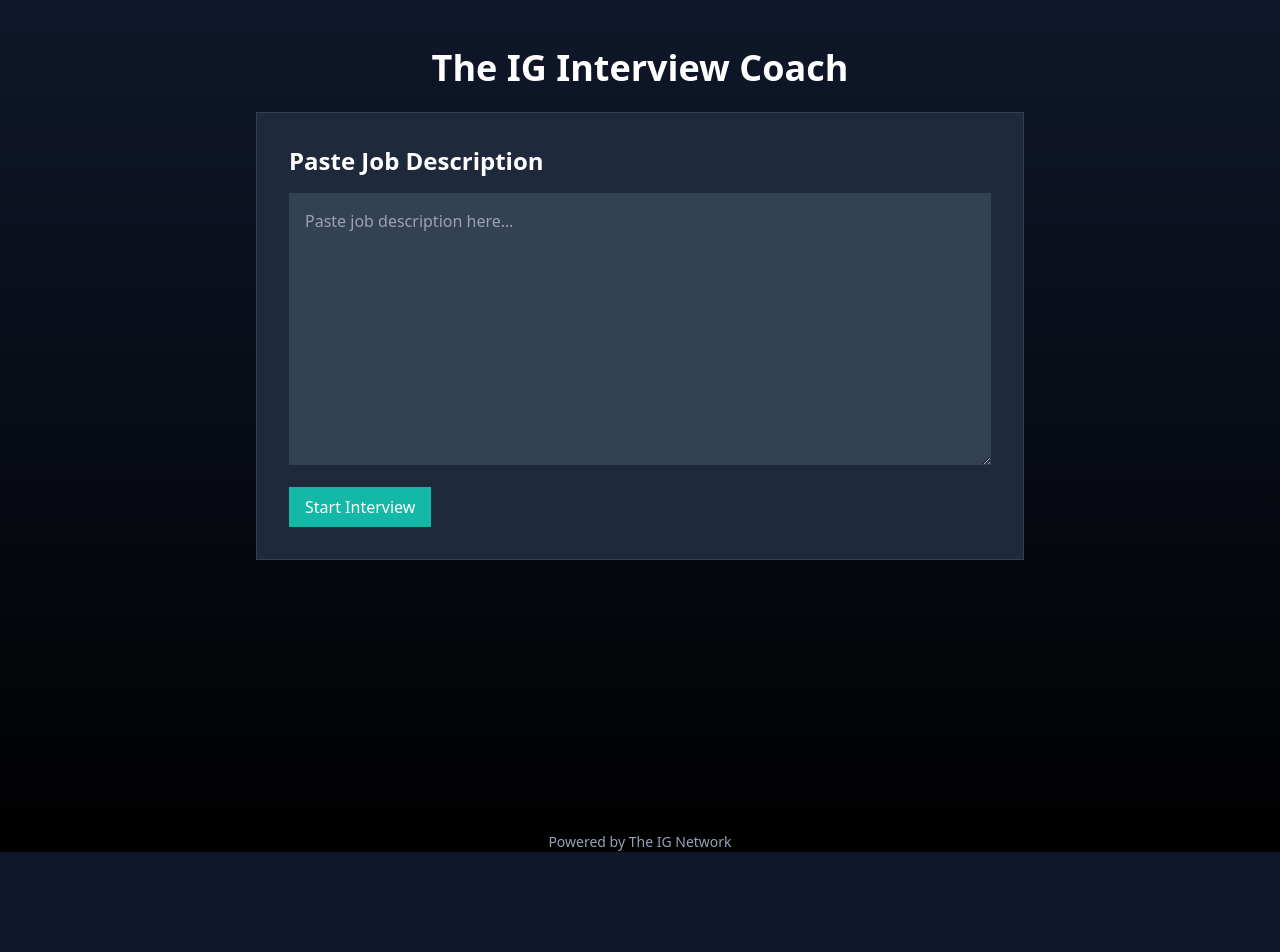
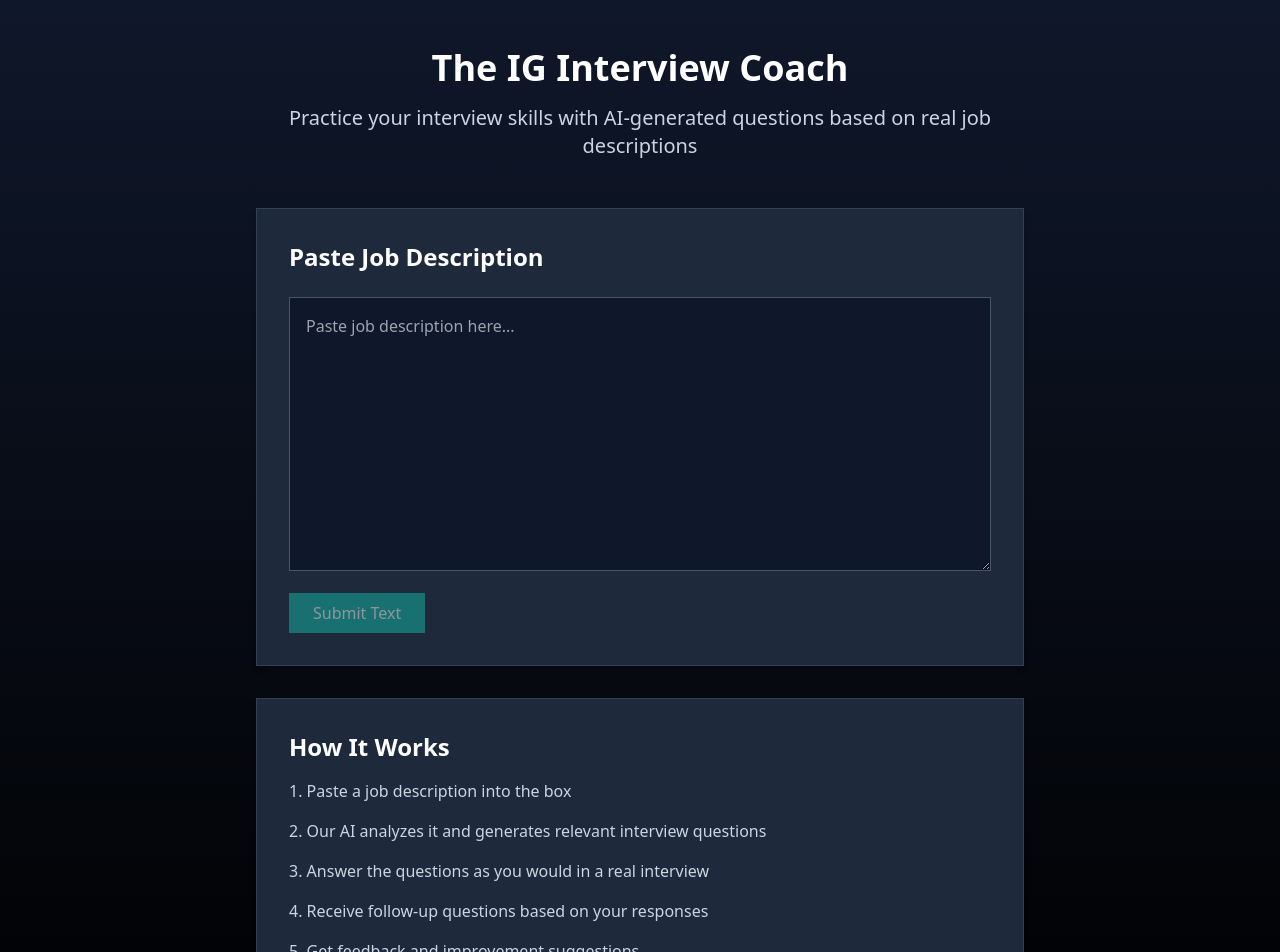
Before and after one commit to theignetwork/the-ig-interview-coach, a Next.js app: page / in a window 1280 px wide. Shown: the top 952 px of the page. Before the commit the page ends 852 px from the top, so only its background shows below. Built offline with nearby package versions, Linux system fonts and the light colour scheme.

Commit message:
Update page.tsx

```diff
--- a/src/app/page.tsx
+++ b/src/app/page.tsx
@@ -1,4 +1,3 @@
-// /app/page.tsx (Home)
 "use client";
 
 import { useState } from "react";
@@ -7,52 +6,79 @@ import { useRouter } from "next/navigation";
 export default function Home() {
   const router = useRouter();
   const [jobText, setJobText] = useState("");
+  const [isProcessing, setIsProcessing] = useState(false);
   const [error, setError] = useState<string | null>(null);
-  const [busy, setBusy] = useState(false);
 
-  const submit = () => {
-    if (jobText.trim().length < 10) {
-      setError("Please paste a longer job description.");
-      return;
+  const handleSubmit = async () => {
+    try {
+      setIsProcessing(true);
+      setError(null);
+
+      // Save to localStorage
+      localStorage.setItem("pastedJobDescription", jobText);
+
+      // Generate a simple doc ID
+      const mockDocumentId = `doc_${Date.now()}`;
+
+      // Redirect to interview page
+      router.push(`/interview?documentId=${mockDocumentId}`);
+    } catch (err) {
+      console.error("Error preparing interview:", err);
+      setError("Something went wrong. Please try again.");
+    } finally {
+      setIsProcessing(false);
     }
-    setError(null);
-    setBusy(true);
-
-    // Embed the full description in the URL:
-    router.push(`/interview?job=${encodeURIComponent(jobText.trim())}`);
   };
 
   return (
-    <main className="min-h-screen py-12 px-4">
+    <main className="min-h-screen py-12 px-4 sm:px-6 lg:px-8">
       <div className="max-w-3xl mx-auto">
-        <h1 className="text-4xl font-extrabold text-white text-center mb-6">
-          The IG Interview Coach
-        </h1>
+        <div className="text-center mb-12">
+          <h1 className="text-4xl font-extrabold text-white mb-4">
+            The IG Interview Coach
+          </h1>
+          <p className="text-xl text-slate-300">
+            Practice your interview skills with AI-generated questions based on real job descriptions
+          </p>
+        </div>
 
-        <div className="bg-slate-800 p-8 rounded-lg border border-slate-700">
-          <h2 className="text-2xl font-bold text-white mb-4">
+        <div className="bg-slate-800 p-8 rounded-lg shadow-md border border-slate-700">
+          <h2 className="text-2xl font-bold text-white mb-6">
             Paste Job Description
           </h2>
 
           <textarea
-            rows={10}
             value={jobText}
             onChange={(e) => setJobText(e.target.value)}
-            className="w-full p-4 rounded-md bg-slate-700 text-white"
-            placeholder="Paste job description here…"
+            placeholder="Paste job description here..."
+            rows={10}
+            className="w-full p-4 rounded-md bg-slate-900 text-white border border-slate-600 focus:outline-none focus:ring-2 focus:ring-teal-500"
           />
 
           <button
-            onClick={submit}
-            disabled={busy}
-            className="mt-4 px-4 py-2 bg-teal-500 text-white rounded-md disabled:opacity-50"
+            onClick={handleSubmit}
+            disabled={!jobText.trim() || isProcessing}
+            className="mt-4 px-6 py-2 bg-teal-500 text-white rounded-md hover:bg-teal-600 disabled:opacity-50"
           >
-            {busy ? "Processing…" : "Start Interview"}
+            {isProcessing ? "Submitting..." : "Submit Text"}
           </button>
 
           {error && (
-            <p className="mt-4 text-red-300 bg-red-900/40 p-3 rounded">{error}</p>
+            <div className="mt-6 p-4 bg-red-900/50 text-red-200 rounded-md border border-red-700">
+              {error}
+            </div>
           )}
+        </div>
+
+        <div className="mt-8 bg-slate-800 p-8 rounded-lg shadow-md border border-slate-700">
+          <h2 className="text-2xl font-bold text-white mb-4">How It Works</h2>
+          <ol className="space-y-4 list-decimal list-inside text-slate-300">
+            <li>Paste a job description into the box</li>
+            <li>Our AI analyzes it and generates relevant interview questions</li>
+            <li>Answer the questions as you would in a real interview</li>
+            <li>Receive follow-up questions based on your responses</li>
+            <li>Get feedback and improvement suggestions</li>
+          </ol>
         </div>
       </div>
     </main>
```
